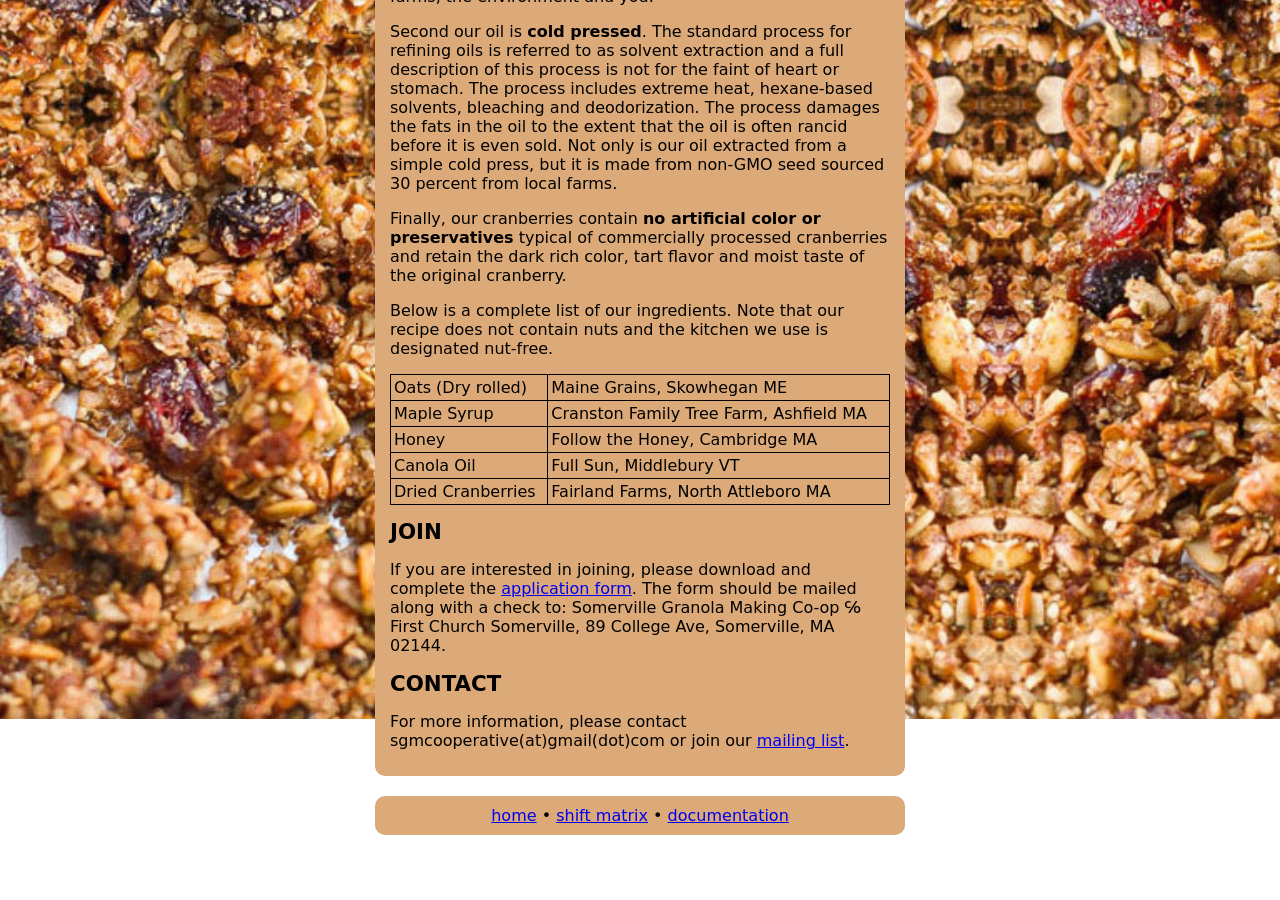
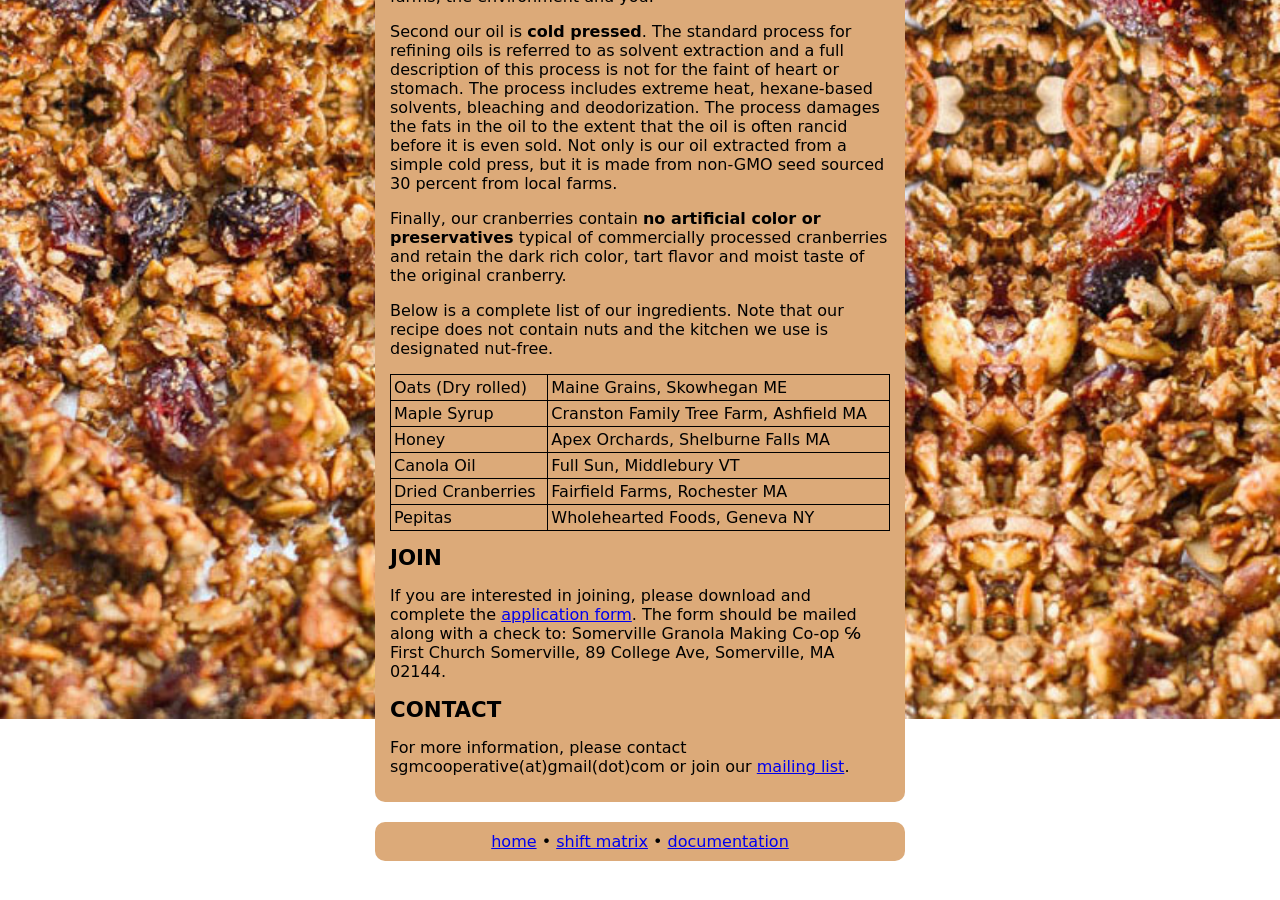
Before and after one commit to somervillegranolamakingcoop/somervillegranolamakingcoop.github.io, a Jekyll site: the page built from index.html, in a window 1280 px wide and 900 px high, scrolled down 979 px. Built offline with Jekyll 4.4.1, drawn with Linux system fonts in a browser that asks for light colours; before the commit the page ends 1853 px from its top, so only the background shows below that.

Commit message:
updated the vendor list

```diff
--- a/index.html
+++ b/index.html
@@ -67,7 +67,7 @@ contain nuts and the kitchen we use is designated nut-free.</p>
   </tr>
   <tr>
     <td>Honey</td>
-    <td>Follow the Honey, Cambridge MA</td>
+    <td>Apex Orchards, Shelburne Falls MA</td>
   </tr>
   <tr>
     <td>Canola Oil</td>
@@ -75,8 +75,13 @@ contain nuts and the kitchen we use is designated nut-free.</p>
   </tr>
   <tr>
     <td>Dried Cranberries</td>
-    <td>Fairland Farms, North Attleboro MA</td>
+    <td>Fairfield Farms, Rochester MA</td>
   </tr>
+  <tr>
+	  <td>Pepitas</td>
+	  <td>Wholehearted Foods, Geneva NY</td>
+  </tr>
+
 </table>
 
 <h1>JOIN</h1>
```
Also changed, not shown: 2 other files.
